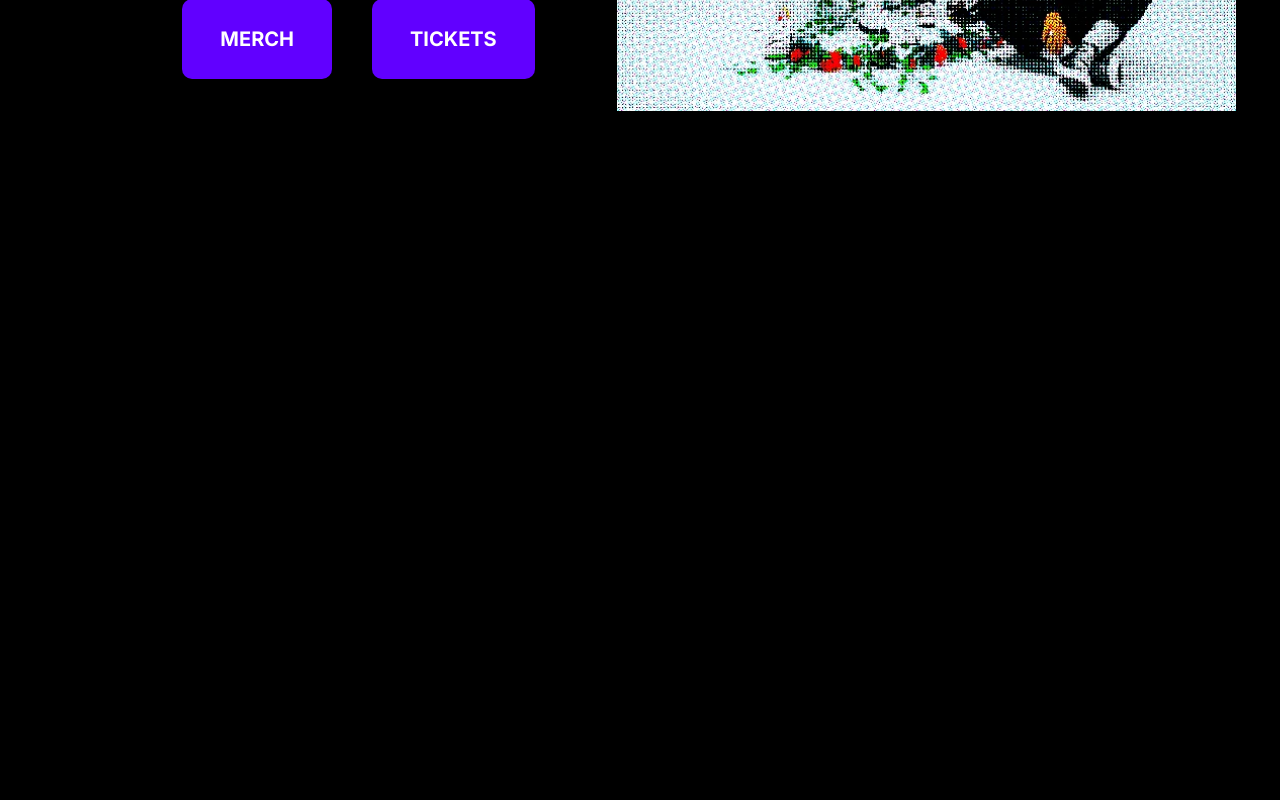
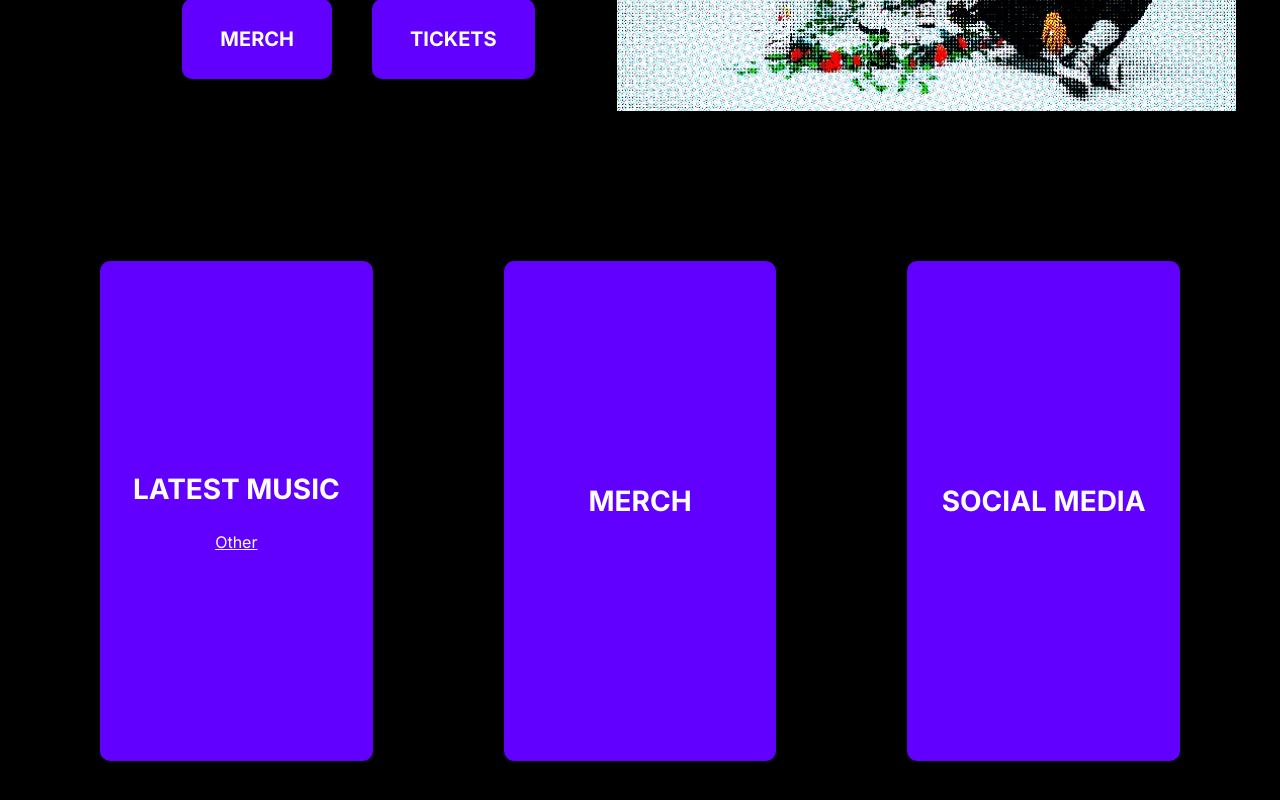
Before and after one commit to JBlackburn94/y-miz-web, a Next.js app: page / in a window 1280 px wide. Shown: the part 568-1368 px from the top of the page. Before the commit the page ends 829 px from the top, so only its background shows below. Built offline with nearby package versions, Linux system fonts and the light colour scheme.

Commit message:
adds the card component

```diff
--- a/src/app/components/Card.tsx
+++ b/src/app/components/Card.tsx
@@ -1,3 +1,14 @@
-export default function Card() {
-  return <div></div>;
+import { CardProps } from "@/types/types";
+
+export default function Card({ title, cardFooterText, path }: CardProps) {
+  return (
+    <div className="w-[350px] h-[500px] bg-accent rounded-[10px] p-[20px] flex flex-col items-center justify-center">
+      <div className="flex flex-col gap-[20px] items-center">
+        <h2 className="text-[28px] font-bold uppercase">{title}</h2>
+        <a href={path} className="underline">
+          {cardFooterText}
+        </a>
+      </div>
+    </div>
+  );
 }
--- /dev/null
+++ b/src/app/components/CardSection.tsx
@@ -0,0 +1,11 @@
+import Card from "./Card";
+
+export default function CardSection() {
+  return (
+    <section className="h-screen flex gap-[131px]">
+      <Card title="Latest Music" cardFooterText="Other" path="#" />
+      <Card title="Merch" path="#" />
+      <Card title="Social Media" path="#" />
+    </section>
+  );
+}
--- a/src/app/globals.css
+++ b/src/app/globals.css
@@ -6,7 +6,7 @@
   background-color: #000000;
   color: white;
   font-size: 16px;
-  overflow: hidden;
+  overflow-x: hidden;
 }
 
 section {
--- a/src/app/page.tsx
+++ b/src/app/page.tsx
@@ -1,9 +1,11 @@
+import CardSection from "./components/CardSection";
 import Hero from "./components/Hero";
 
 export default function Home() {
   return (
     <main>
       <Hero />
+      <CardSection />
     </main>
   );
 }
```
Also changed, not shown: src/types/types.ts (+10 -0 lines).
